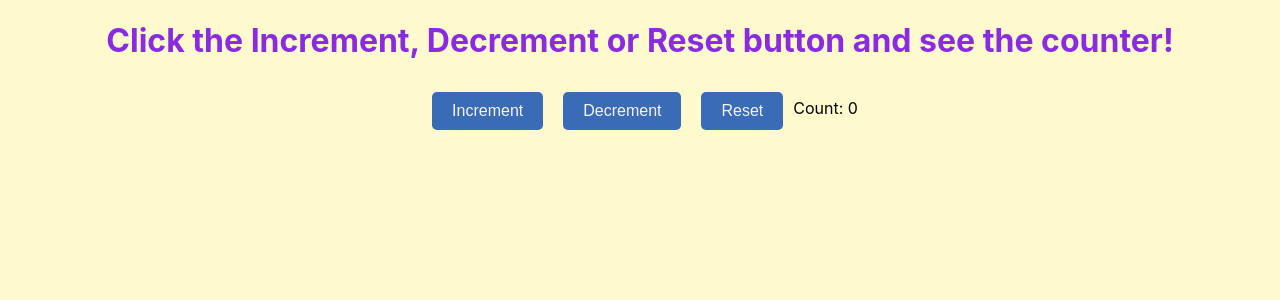
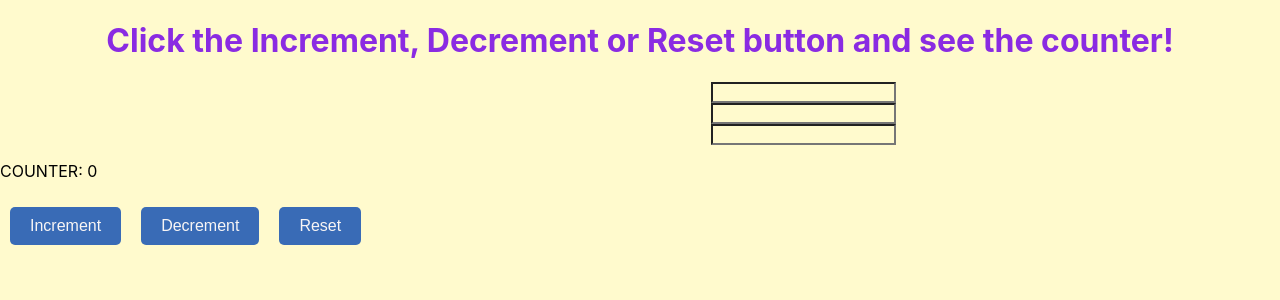
Before and after one commit to Vach001/create-counter-react, a React (Create React App) app: page / in a window 1280 px wide. Shown: the top 300 px of the page. Built offline with nearby package versions, Linux system fonts and the light colour scheme.

Commit message:
feat(*): add input type, and add useReduce hook to counter

```diff
--- a/src/Components/Counter/Counter.jsx
+++ b/src/Components/Counter/Counter.jsx
@@ -1,12 +1,16 @@
-import React, { useState, useEffect } from "react";
+import React, { useEffect, useState } from "react";
 import styles from "./counter.module.css";
+import { useReducer } from "../../hooks/useReducer";
+import {counterReducer} from "../../helpers/counterReducer";
 
 export default function Counter() {
+  const [counter, setCounter] = useReducer(counterReducer, 0);
+
   const storedCounter = JSON.parse(localStorage.getItem("counter"));
-  const maxNumber = 25;
-  const minNumber = 1;
-  const step = 1;
-  const [counter, setCounter] = useState(storedCounter ?? 0);
+  const [maxNumber, setMaxNumber] = useState(100);
+  const [minNumber, setMinNumber] = useState(-100);
+  const [step, setStep] = useState(2);
+
 
   useEffect(() => {
     localStorage.setItem("counter", JSON.stringify(counter));
@@ -21,19 +25,45 @@ export default function Counter() {
       return prev + number;
     });
   };
+return (
+    <>
+      <div style={{
+            margin: "auto",
+            width: "40%",
+            display: "flex",
+            flexDirection: "column",
+            alignItems: "flex-end"
+          }}
+        >
+        <input type="text" labelText="Max Value:" name= {maxNumber} />
+        <input type="text" labelText="Min Value:" name= {minNumber} />
+        <input type="text" labelText="Step:" name= {step} />
+      </div>
 
-  const handleReset = () => setCounter(0);
+      <p>COUNTER: {counter}</p>
 
-  return (
-    <div className={styles.counterContainer}>
-      <button onClick={() => handleClick(step)} disabled={counter >= maxNumber}>
-        Increment
-      </button>
-      <button onClick={() => handleClick(-step)} disabled={counter < minNumber}>
-        Decrement
-      </button>
-      <button onClick={() => handleReset()}>Reset</button>
-      <p>Count: {counter}</p>
-    </div>
+      <div>
+        <button
+          onClick={() => setCounter({
+            type: "increment",
+            payload: step })}
+          disabled={counter + step > maxNumber}>
+          Increment
+        </button>
+        <button
+          onClick={() => setCounter({
+            type: "decrement",
+            payload: step })}
+          disabled={counter - step < minNumber}>
+          Decrement
+        </button>
+        <button
+          onClick={() => setCounter({
+            type: "reset" })}
+        >
+          Reset
+        </button>
+      </div>
+    </>
   );
 }
--- /dev/null
+++ b/src/helpers/counterReducer.js
@@ -0,0 +1,13 @@
+export const counterReducer = function (state, action) {
+
+    switch (action.type) {
+        case "increment":
+            return state + action.payload;
+        case "decrement":
+            return state - action.payload
+        case "reset":
+            return 0;
+        default:
+            return state;
+    }
+}
--- /dev/null
+++ b/src/hooks/useReducer.js
@@ -0,0 +1,12 @@
+import { useState } from "react";
+
+export const useReducer = function (reducer, initialArgs, init){
+    const initialState = typeof init === "function" ? init(initialArgs) : initialArgs;
+    const [state, setState] = useState(initialState)
+
+    const dispatch = (action) => {
+        setState((prev) => reducer(prev, action))
+    }
+
+    return [state, dispatch]
+}
```
Also changed, not shown: src/Components/Input/Input.jsx (added, +19 -0 lines).
